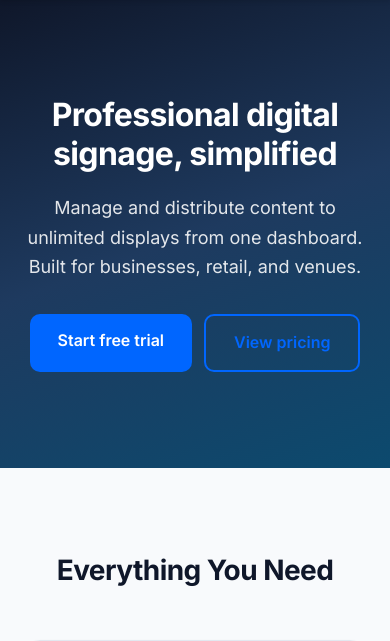
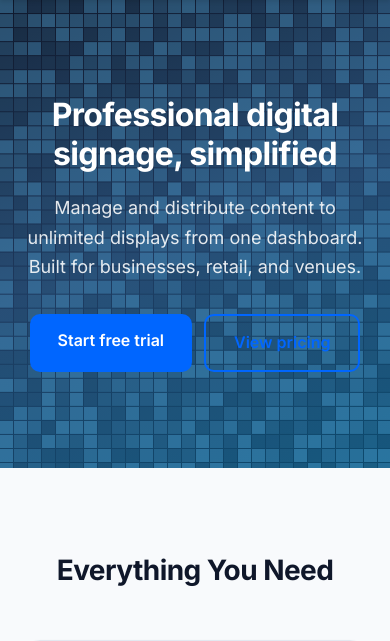
Before and after one commit to benzoxerxi/Digital-Signage, a Flask app: page / in a window 390 px wide. Shown: the part 147-788 px from the top of the page. Run offline with Flask 3, Linux system fonts and the light colour scheme.

Commit message:
Add animated pixel background to hero section in landing page
Enhanced the landing page by introducing an animated pixel background effect in the hero section. Added a canvas element and JavaScript to create a dynamic visual experience. Updated styles to ensure proper layering and responsiveness of the hero section.

```diff
--- a/digital-signage-saas/templates/landing.html
+++ b/digital-signage-saas/templates/landing.html
@@ -7,12 +7,28 @@
     .landing-page { max-width: 1120px; margin: 0 auto; padding: 0 1.5rem; }
 
     .hero {
+        position: relative;
         background: linear-gradient(160deg, #0f172a 0%, #1e3a5f 50%, #0c4a6e 100%);
         color: white;
         padding: 6rem 1.5rem;
         text-align: center;
+        overflow: hidden;
+    }
+    .hero-pixel-bg {
+        position: absolute;
+        inset: 0;
+        z-index: 0;
+        opacity: 0.7;
+    }
+    .hero-pixel-bg canvas {
+        display: block;
+        width: 100%;
+        height: 100%;
+        object-fit: cover;
     }
     .hero .container {
+        position: relative;
+        z-index: 1;
         max-width: 640px;
         margin: 0 auto;
     }
@@ -220,9 +236,63 @@
 </style>
 {% endblock %}
 
+{% block extra_js %}
+<script>
+(function() {
+    var canvas = document.getElementById('hero-pixel-canvas');
+    if (!canvas) return;
+    var ctx = canvas.getContext('2d');
+    var width = 0, height = 0;
+    var cell = 14;
+    var cols = 0, rows = 0;
+    var phases = [];
+    var start = null;
+
+    function resize() {
+        var section = canvas.closest('.hero');
+        if (!section) return;
+        width = section.offsetWidth;
+        height = section.offsetHeight;
+        canvas.width = width;
+        canvas.height = height;
+        cols = Math.ceil(width / cell) + 2;
+        rows = Math.ceil(height / cell) + 2;
+        phases = [];
+        for (var i = 0; i < cols * rows; i++) {
+            phases.push(Math.random() * Math.PI * 2);
+        }
+    }
+
+    function draw(t) {
+        if (!start) start = t;
+        var elapsed = (t - start) * 0.002;
+        ctx.clearRect(0, 0, width, height);
+        for (var r = 0; r < rows; r++) {
+            for (var c = 0; c < cols; c++) {
+                var i = r * cols + c;
+                var phase = phases[i];
+                var wave = Math.sin(elapsed + phase) * 0.5 + 0.5;
+                var alpha = 0.15 + wave * 0.35;
+                ctx.fillStyle = 'rgba(100, 200, 255, ' + alpha + ')';
+                ctx.fillRect(c * cell, r * cell, cell - 1, cell - 1);
+            }
+        }
+        requestAnimationFrame(draw);
+    }
+
+    resize();
+    window.addEventListener('resize', resize);
+    requestAnimationFrame(draw);
+})();
+</script>
+{% endblock %}
+
 {% block content %}
 <!-- Hero Section -->
 <section class="hero">
+    <div class="hero-pixel-bg" aria-hidden="true">
+        <canvas id="hero-pixel-canvas"></canvas>
+    </div>
     <div class="container">
         <h1>Professional digital signage, simplified</h1>
         <p>Manage and distribute content to unlimited displays from one dashboard. Built for businesses, retail, and venues.</p>
```
